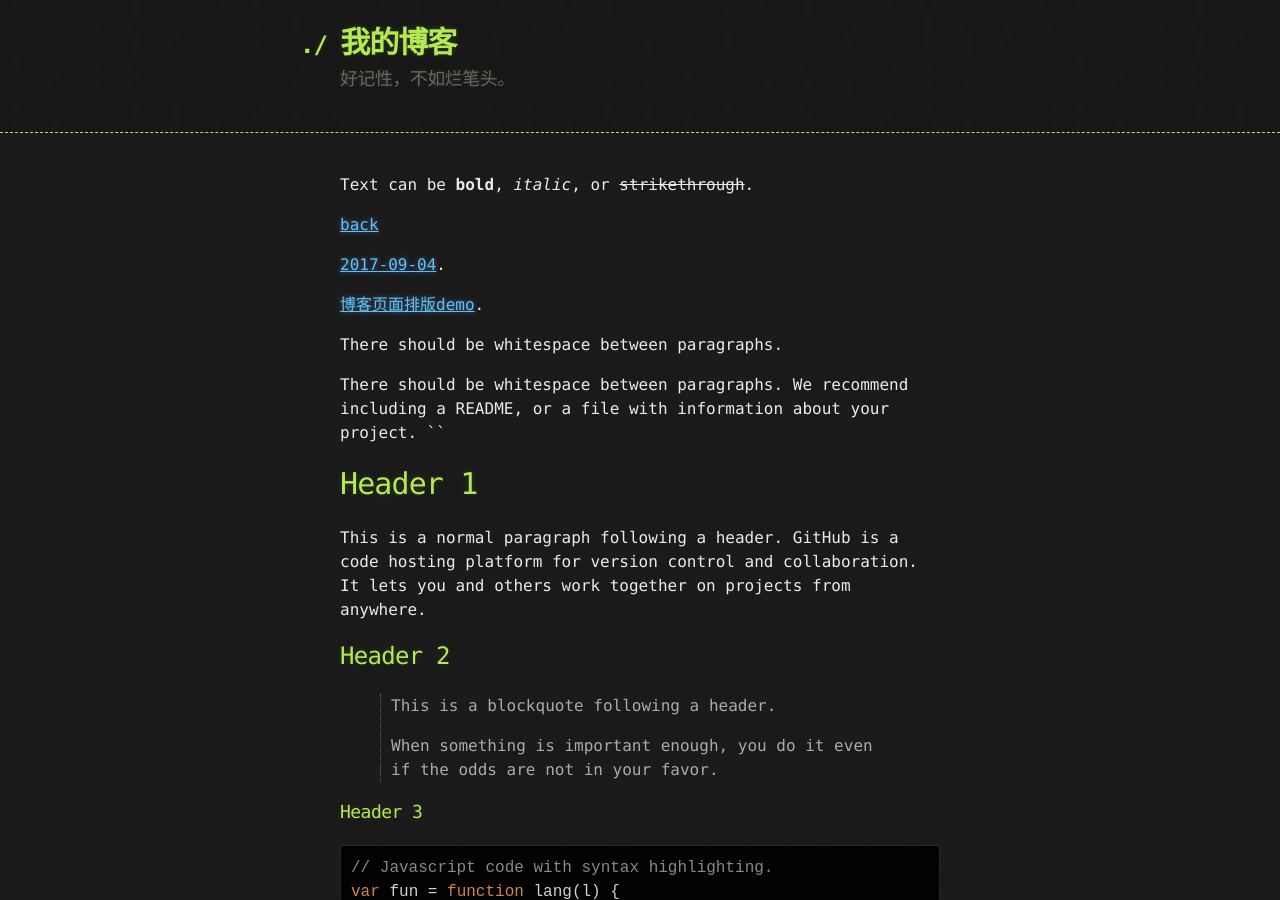
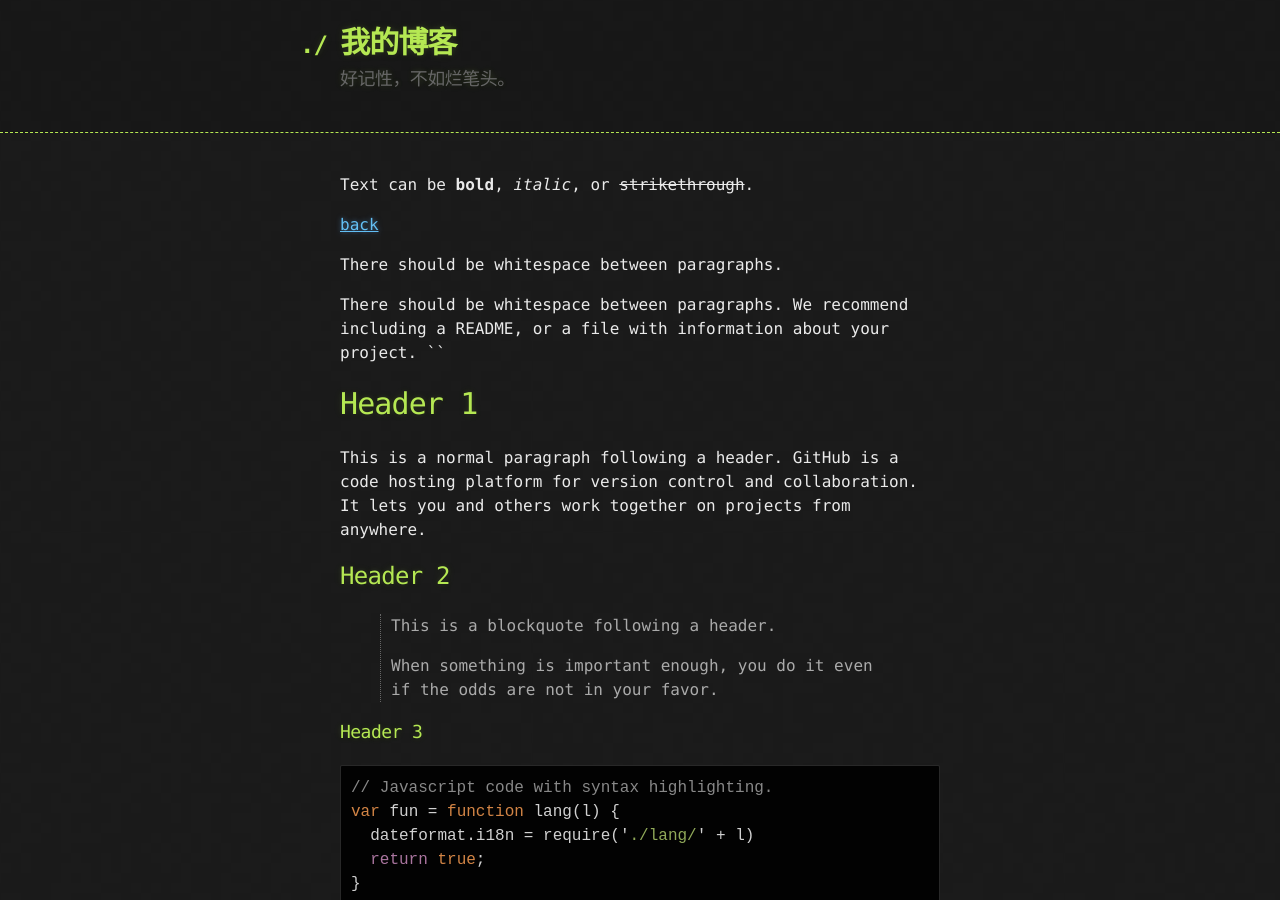
Before and after one commit to CyberTsen/blog_github, a Jekyll site: the page built from pieces/demo.md, in a window 1280 px wide and 900 px high. Built offline with Jekyll 4.4.1, drawn with Linux system fonts in a browser that asks for light colours.

Commit message:
no message

```diff
--- a/pieces/demo.md
+++ b/pieces/demo.md
@@ -6,9 +6,6 @@ Text can be **bold**, _italic_, or ~~strikethrough~~.
 
 [back](../)
 
-[2017-09-04](/another-page).
-
-[博客页面排版demo](/another-page).
 
 There should be whitespace between paragraphs.
 
```
Also changed, not shown: android/android_2017-09-04.md (+2 -2 lines).
